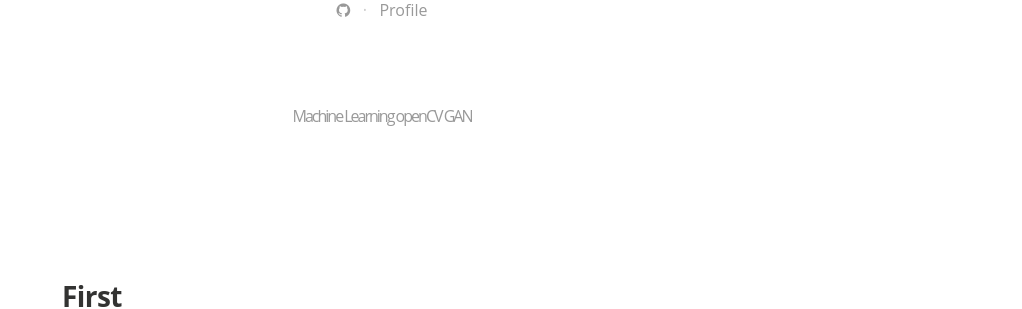
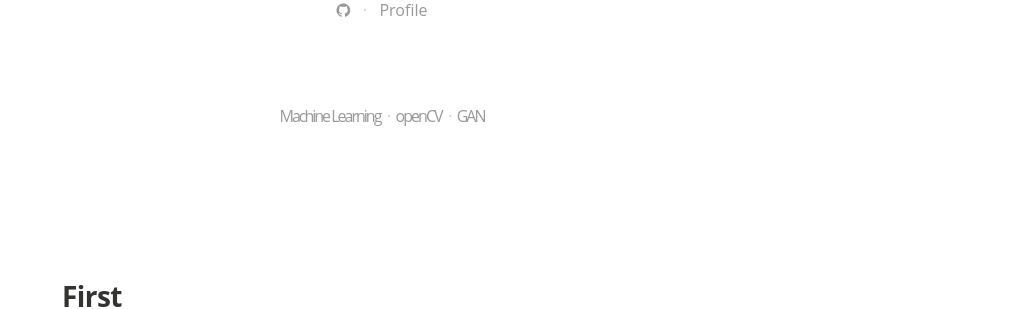
Before and after one commit to hanish3464/hanish3464.github.io, a Jekyll site: the page built from index.html, in a window 1280 px wide. Shown: the part 640-949 px from the top of the page, without its empty margins (258-1280 px from the left). Built offline with Jekyll 4.4.1, drawn with Linux system fonts in a browser that asks for light colours; nearby versions of some CDN libraries; some web fonts are replaced; the list of posts is cut into pages by our own code; comment, search, counter and statistics services are not loaded.

Commit message:
menu bar

```diff
--- a/index.html
+++ b/index.html
@@ -26,7 +26,9 @@ layout: default
       <a href={{ "/profile/" | prepend: site.baseurl }}>Profile</a>
     <div class="menu-bars">
       <a href={{ "/machine_learning/" | prepend: site.baseurl }}>Machine Learning</a>
+      &nbsp;&nbsp;·&nbsp;&nbsp;
       <a href={{ "/opencv/" | prepend: site.baseurl }}>openCV</a>
+      &nbsp;&nbsp;·&nbsp;&nbsp;
       <a href={{ "/GAN/" | prepend: site.baseurl }}>GAN</a>
     </div>
 </header>
```
